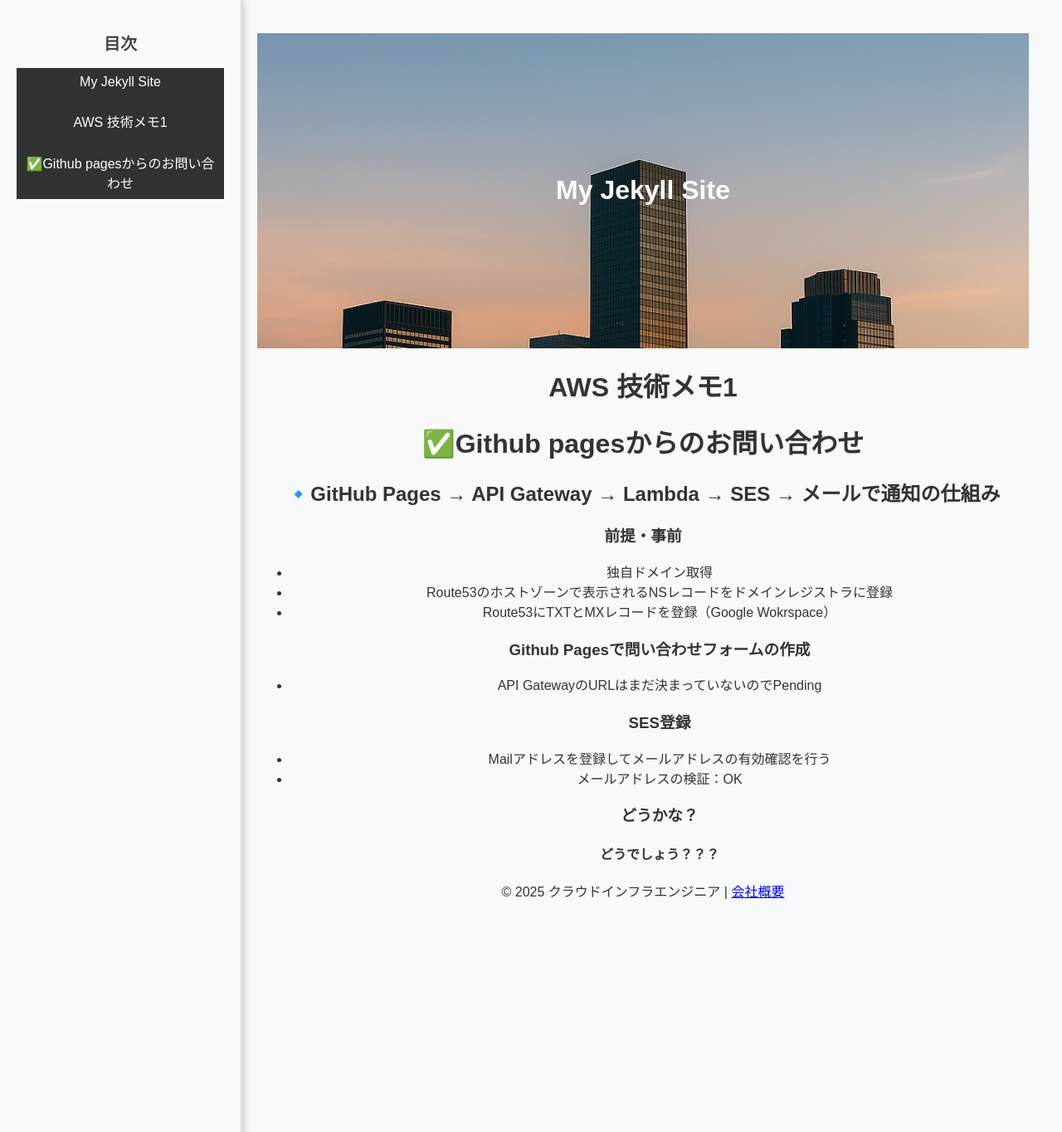
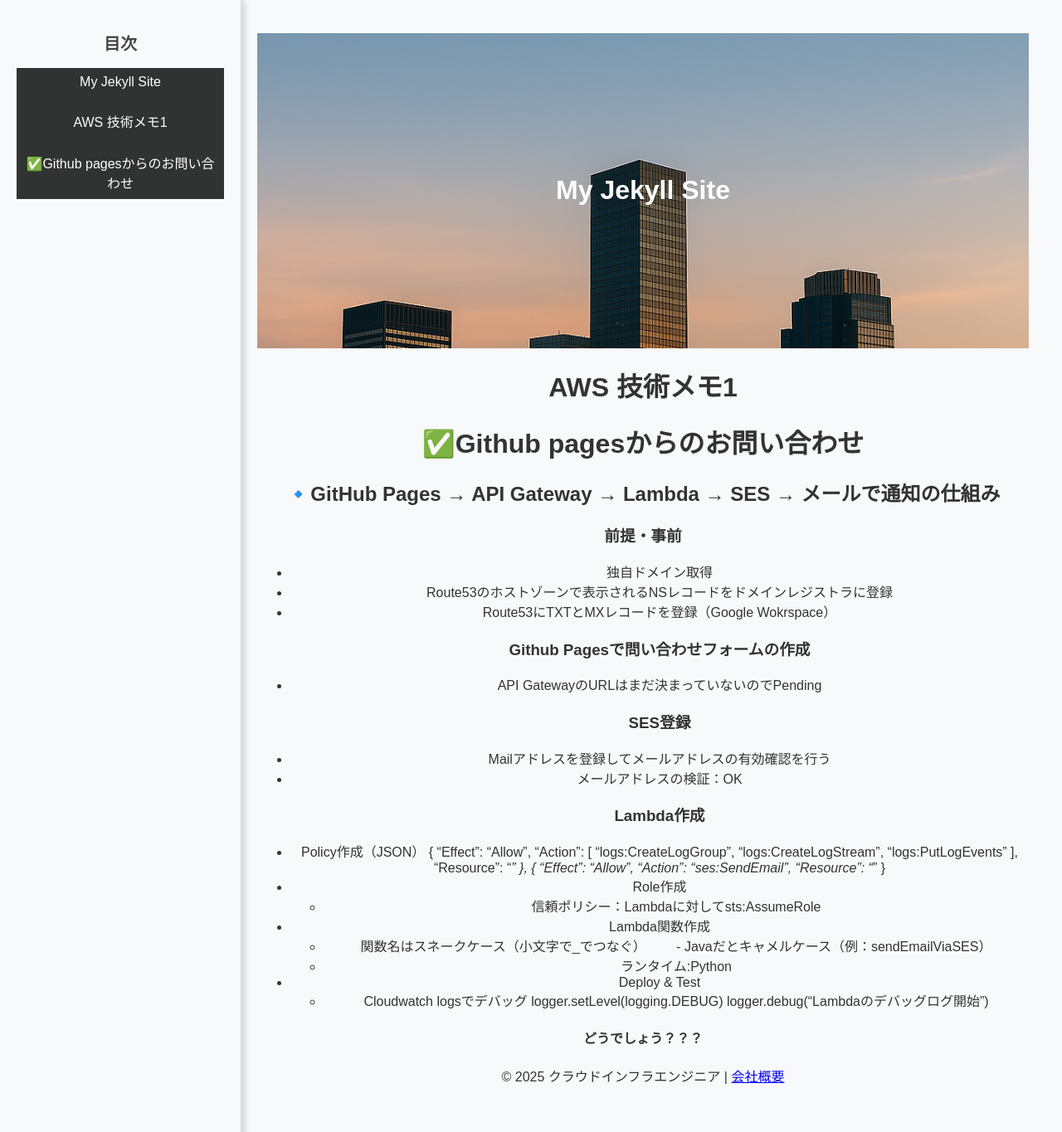
Before and after one commit to cloudrobo48/aws-cloud, a Jekyll site: the page built from docs/aws/aws-top.md, in a window 1280 px wide and 1365 px high. Shown: the whole window at 83% size. Built offline with Jekyll 4.4.1, drawn with Linux system fonts in a browser that asks for light colours; our own code applies the rules of GitHub Pages for plain Markdown files.

Commit message:
Update aws-top.md

```diff
--- a/docs/aws/aws-top.md
+++ b/docs/aws/aws-top.md
@@ -13,5 +13,31 @@ layout: default
 ### SES登録
 - Mailアドレスを登録してメールアドレスの有効確認を行う
 - メールアドレスの検証：OK
-### どうかな？
+### Lambda作成
+- Policy作成（JSON）
+ {
+  "Effect": "Allow",
+  "Action": [
+   "logs:CreateLogGroup",
+   "logs:CreateLogStream",
+   "logs:PutLogEvents"
+   ],
+  "Resource": "*"
+ },
+ {
+  "Effect": "Allow",
+  "Action": "ses:SendEmail",
+  "Resource": "*"
+ }
+- Role作成
+  - 信頼ポリシー：Lambdaに対してsts:AssumeRole
+- Lambda関数作成
+  - 関数名はスネークケース（小文字で_でつなぐ）
+  　　- Javaだとキャメルケース（例：sendEmailViaSES）
+  - ランタイム:Python
+- Deploy & Test
+  - Cloudwatch logsでデバッグ
+  logger.setLevel(logging.DEBUG)
+  logger.debug("Lambdaのデバッグログ開始")
+
 #### どうでしょう？？？
```
